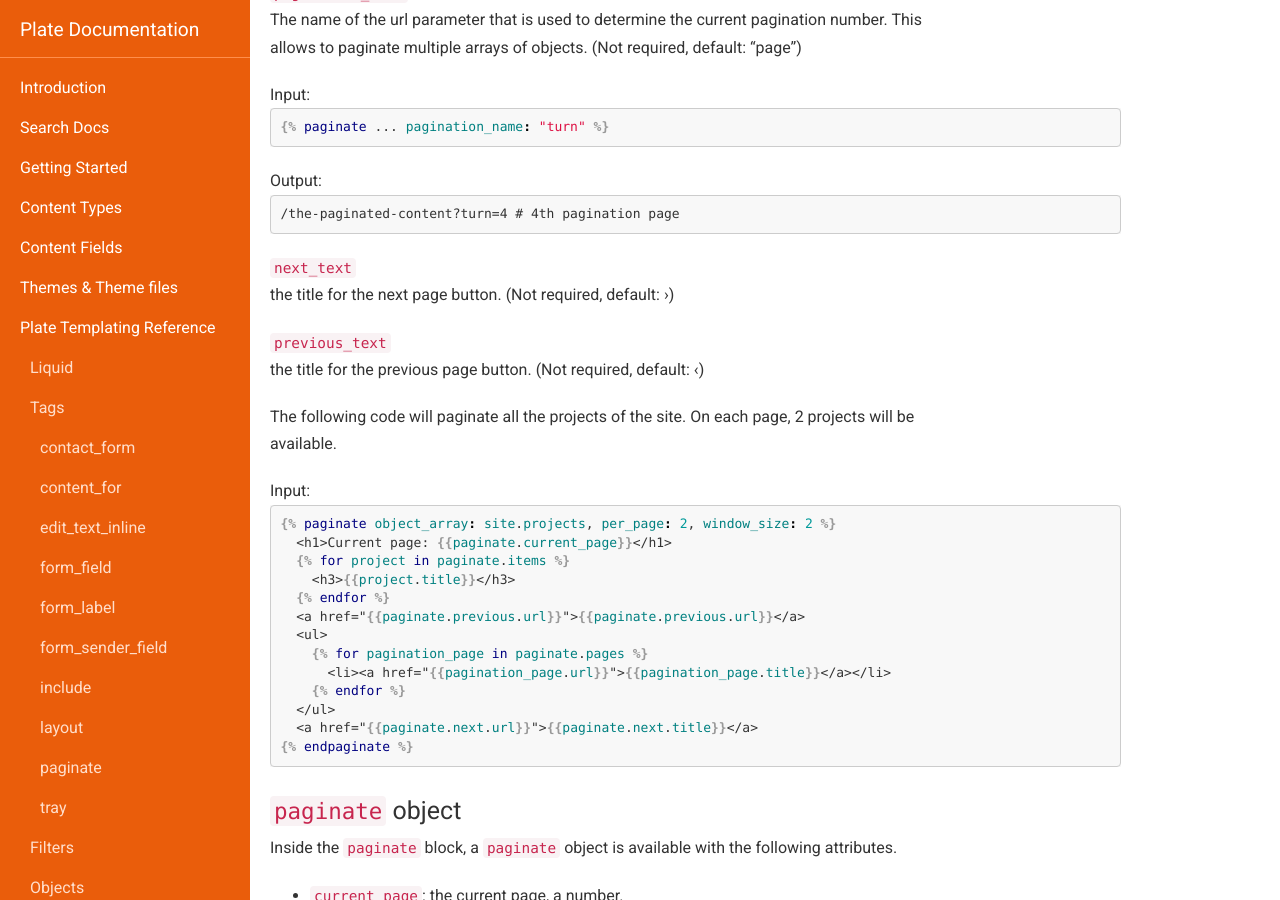
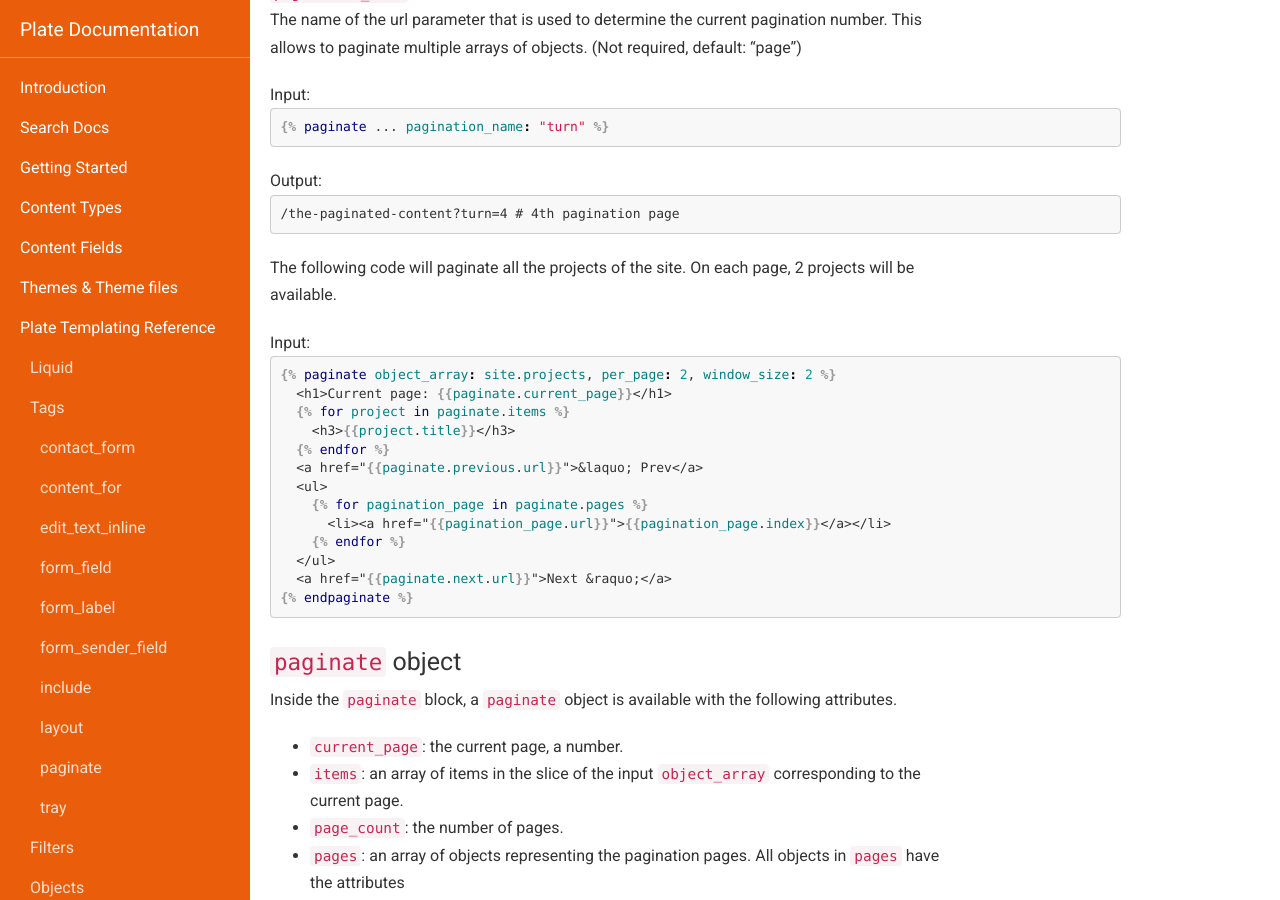
Before and after one commit to platehub/platehub.github.io, a Jekyll site: the page built from docs/templating-reference/tags.md, in a window 1280 px wide and 900 px high, scrolled down 6918 px. Built offline with Jekyll 4.4.1, drawn with Linux system fonts in a browser that asks for light colours; nearby versions of some CDN libraries.

Commit message:
updated pagination

````diff
--- a/docs/templating-reference/tags.md
+++ b/docs/templating-reference/tags.md
@@ -297,11 +297,11 @@ The name of the url parameter that is used to determine the current pagination n
 /the-paginated-content?turn=4 # 4th pagination page
 ```
 
-`next_text`
+<!-- `next_text`
 the title for the next page button. (Not required, default: &rsaquo;)
 
 `previous_text`
-the title for the previous page button. (Not required, default: &lsaquo;)
+the title for the previous page button. (Not required, default: &lsaquo;) -->
 
 The following code will paginate all the projects of the site. On each page, 2 projects will be available.
 
@@ -313,13 +313,13 @@ The following code will paginate all the projects of the site. On each page, 2 p
   {% for project in paginate.items %}
     <h3>{{project.title}}</h3>
   {% endfor %}
-  <a href="{{paginate.previous.url}}">{{paginate.previous.url}}</a>
+  <a href="{{paginate.previous.url}}">&laquo; Prev</a>
   <ul>
     {% for pagination_page in paginate.pages %}
-      <li><a href="{{pagination_page.url}}">{{pagination_page.title}}</a></li>
+      <li><a href="{{pagination_page.url}}">{{pagination_page.index}}</a></li>
     {% endfor %}
   </ul>
-  <a href="{{paginate.next.url}}">{{paginate.next.title}}</a>
+  <a href="{{paginate.next.url}}">Next &raquo;</a>
 {% endpaginate %}
 {% endraw %}
 ```
````
